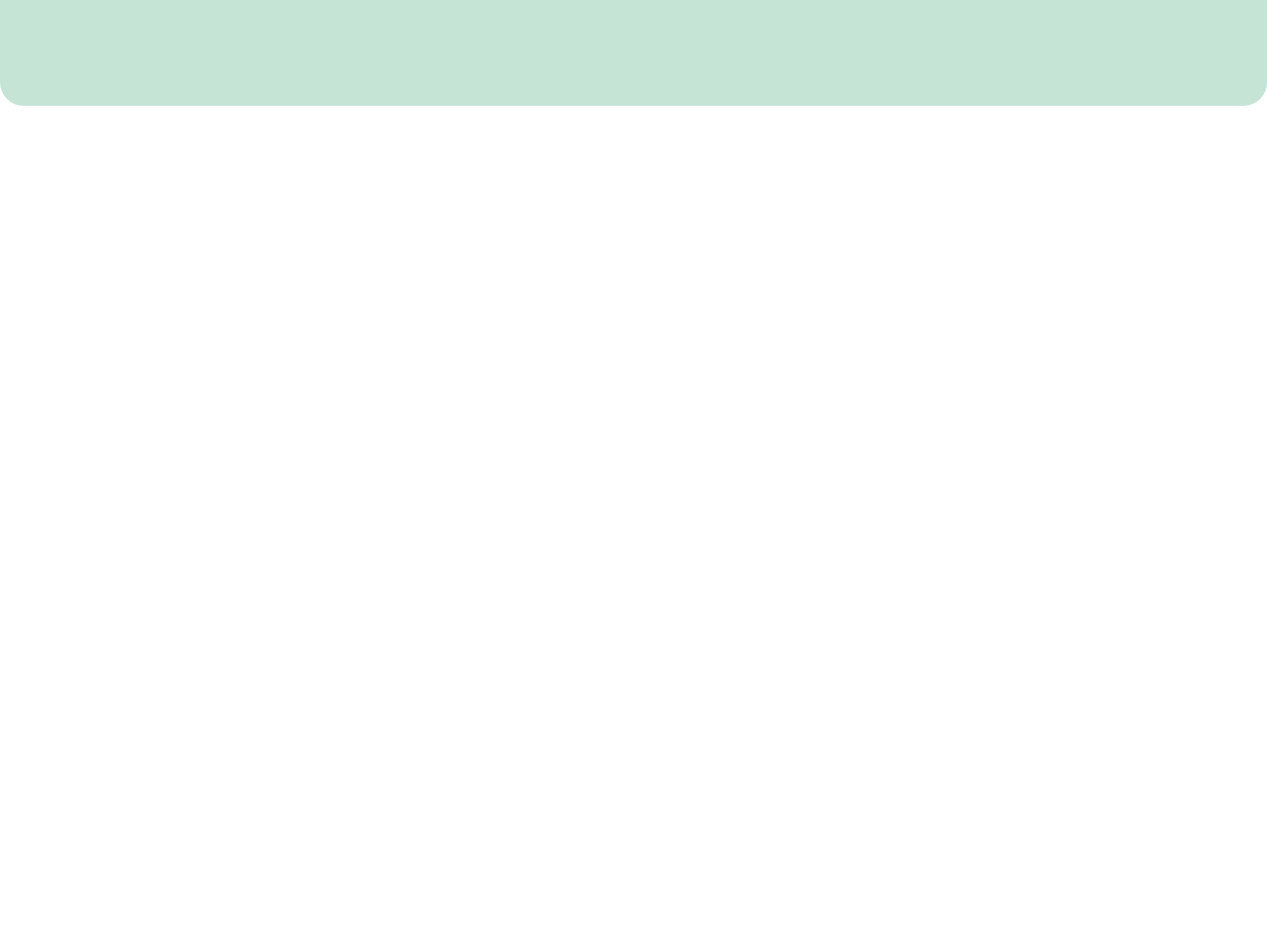
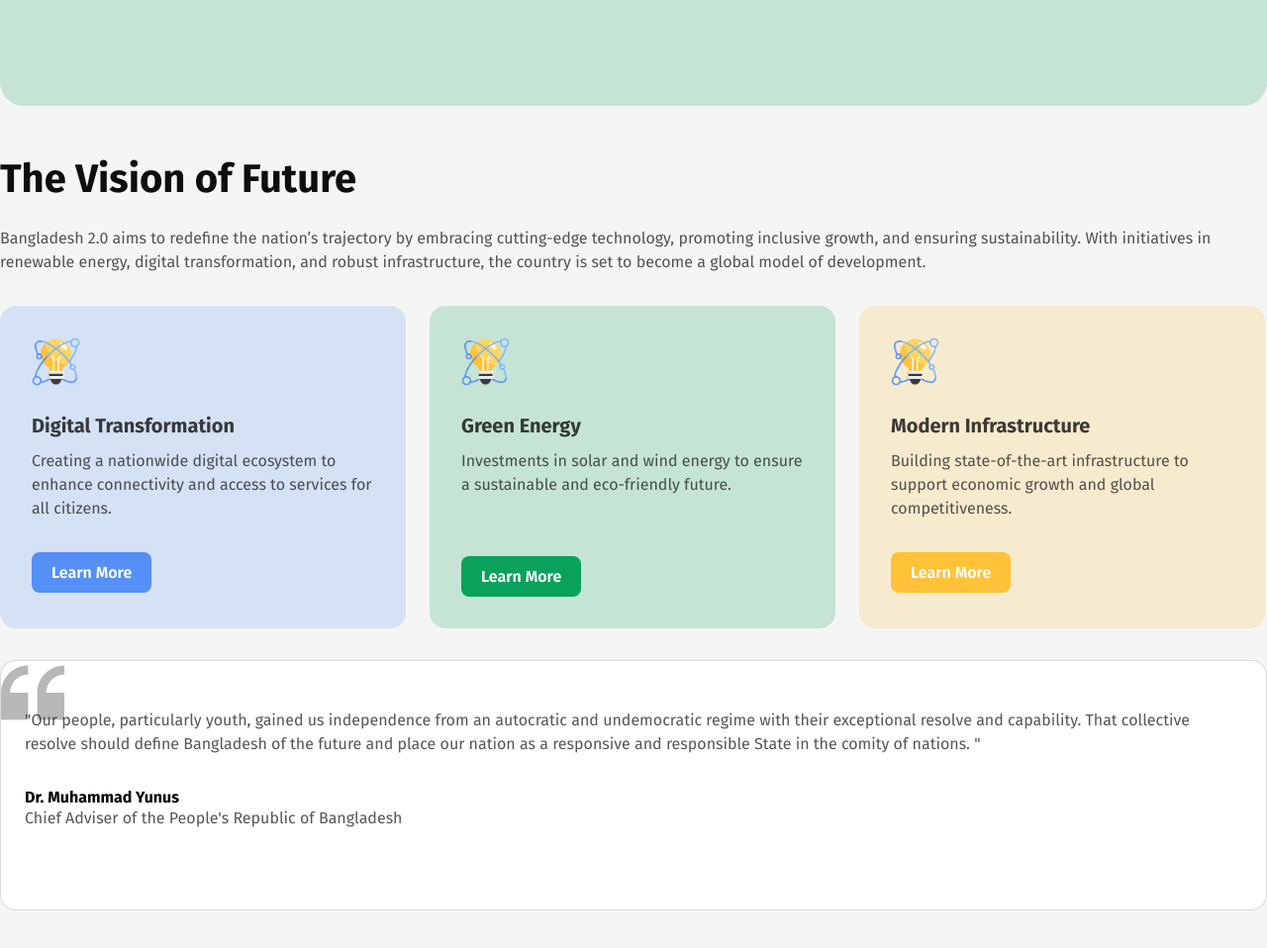
Before and after one commit to Shaficul-Islam-Shanto/Bangladesh-2.0, a plain HTML site: page index.html in a window 1280 px wide. Shown: the part 536-1494 px from the top of the page at 99% size. Before the commit the page ends 800 px from the top, so only its background shows below. Drawn offline with Linux system fonts and the light colour scheme.

Commit message:
Future Vision Section Added

```diff
--- a/index.html
+++ b/index.html
@@ -22,10 +22,44 @@
             </div>
         </div>
     </section>
-        </header>
-        <main>
-
-        </main>
+    <section class="future-vision">
+        <div class="future-vision-container">
+            <h2>The Vision of Future</h2>
+            <p>Bangladesh 2.0 aims to redefine the nation’s trajectory by embracing cutting-edge technology, promoting
+                inclusive growth, and ensuring sustainability. With initiatives in renewable energy, digital
+                transformation, and robust infrastructure, the country is set to become a global model of development.
+            </p>
+            <div class="future-vision-card-container">
+                <div class="vision-future-card-1">
+                    <img src="assets/card-icon.png" alt="">
+                    <h4>Digital Transformation</h4>
+                    <p>Creating a nationwide digital ecosystem to enhance connectivity and access to services for all
+                        citizens.</p>
+                    <button>Learn More</button>
+                </div>
+                <div class="vision-future-card-2">
+                    <img src="assets/card-icon.png" alt="">
+                    <h4>Green Energy</h4>
+                    <p>Investments in solar and wind energy to ensure a sustainable and eco-friendly future.</p>
+                    <button>Learn More</button>
+                </div>
+                <div class="vision-future-card-3">
+                    <img src="assets/card-icon.png" alt="">
+                    <h4>Modern Infrastructure</h4>
+                    <p>Building state-of-the-art infrastructure to support economic growth and global competitiveness.</p>
+                    <button>Learn More</button>
+                </div>
+            </div>
+            <div class="quote-container">
+                <p class="quote">"Our people, particularly youth, gained us independence from an autocratic and undemocratic regime
+                    with their exceptional resolve and capability. That collective resolve should define Bangladesh of
+                    the future and place our nation as a responsive and responsible State in the comity of nations. "
+                </p>
+                <h4>Dr. Muhammad Yunus</h4>
+                <p>Chief Adviser of the People's Republic of Bangladesh</p>
+            </div>
+        </div>
+    </section>
     <footer>
 
     </footer>
--- a/styles/style.css
+++ b/styles/style.css
@@ -5,7 +5,9 @@
     padding: 0;
     font-family: "Fira Sans", serif;
 }
-
+body{
+    background-color:rgb(245, 245, 245);
+}
 /* Shared styles */
 .banner-container{
     margin: 30px auto;
@@ -59,3 +61,108 @@ height: 329.21px;
 padding: 80px 60px 64px 0 ;
 margin-bottom: 80px;
 }
+.future-vision {
+    width: 1280px;
+    margin: 50px auto;
+}
+.future-vision .future-vision-container h2{
+    color: rgb(14, 14, 14);
+font-family: Fira Sans;
+font-size: 40px;
+font-weight: 700;
+line-height: 48px;
+letter-spacing: 0%;
+text-align: left;
+margin-bottom: 24px;
+}
+.future-vision .future-vision-container p{
+    color: rgba(14, 14, 14, 0.7);
+font-family: Fira Sans;
+font-size: 16px;
+font-weight: 400;
+line-height: 24px;
+letter-spacing: 0%;
+text-align: left;
+margin-bottom: 32px;
+}
+.future-vision-card-container{
+    display: flex;
+    gap: 24px;
+    margin-bottom: 32px;
+}
+.vision-future-card-1{
+    width: 410px;
+    padding: 32px;
+    box-sizing: border-box;
+    border-radius: 16px;
+    background: rgba(84, 144, 245, 0.2);
+}
+.vision-future-card-2{
+    width: 410px;
+    padding: 32px;
+    box-sizing: border-box;
+    border-radius: 16px;
+    background: rgb(198, 228, 214);
+}
+.vision-future-card-3{
+    width: 410px;
+    padding: 32px;
+    box-sizing: border-box;
+    border-radius: 16px;
+    background: rgb(247, 235, 207);
+}
+.future-vision-card-container img{
+    width: 49px;
+    margin-bottom: 24px;
+}
+.future-vision-card-container h4{
+    color: rgba(14, 14, 14, 0.8);
+font-family: Fira Sans;
+font-size: 20px;
+font-weight: 700;
+line-height: 24px;
+letter-spacing: 0%;
+text-align: left;
+margin-bottom: 12px;
+}
+.future-vision-card-container p{
+    color: rgba(14, 14, 14, 0.7);
+font-family: Fira Sans;
+font-size: 16px;
+font-weight: 400;
+line-height: 24px;
+letter-spacing: 0%;
+text-align: left;
+}
+.future-vision-card-container button{
+    color: rgb(255, 255, 255);
+font-family: Fira Sans;
+font-size: 16px;
+font-weight: 600;
+line-height: 19px;
+letter-spacing: 0%;
+text-align: left;
+padding: 11px 20px 11px 20px;
+border-radius: 8px;
+border: none;
+background: rgb(84, 144, 245);
+}
+.vision-future-card-2 button{
+    border-radius: 8px;
+    margin-top: 28px;
+background: rgb(9, 161, 92);
+}
+.vision-future-card-3 button{
+    border-radius: 8px;
+
+background: rgb(255, 194, 57);
+}
+.quote-container{
+    box-sizing: border-box;
+border: 1px solid rgba(14, 14, 14, 0.15);
+border-radius: 16px;
+background: rgb(255, 255, 255);
+    padding: 48px 24px;
+    background-image: url("../assets/quote-bg.png");
+    background-repeat: no-repeat;
+}
```
Lines whose indentation alone changed are shown as unchanged.
